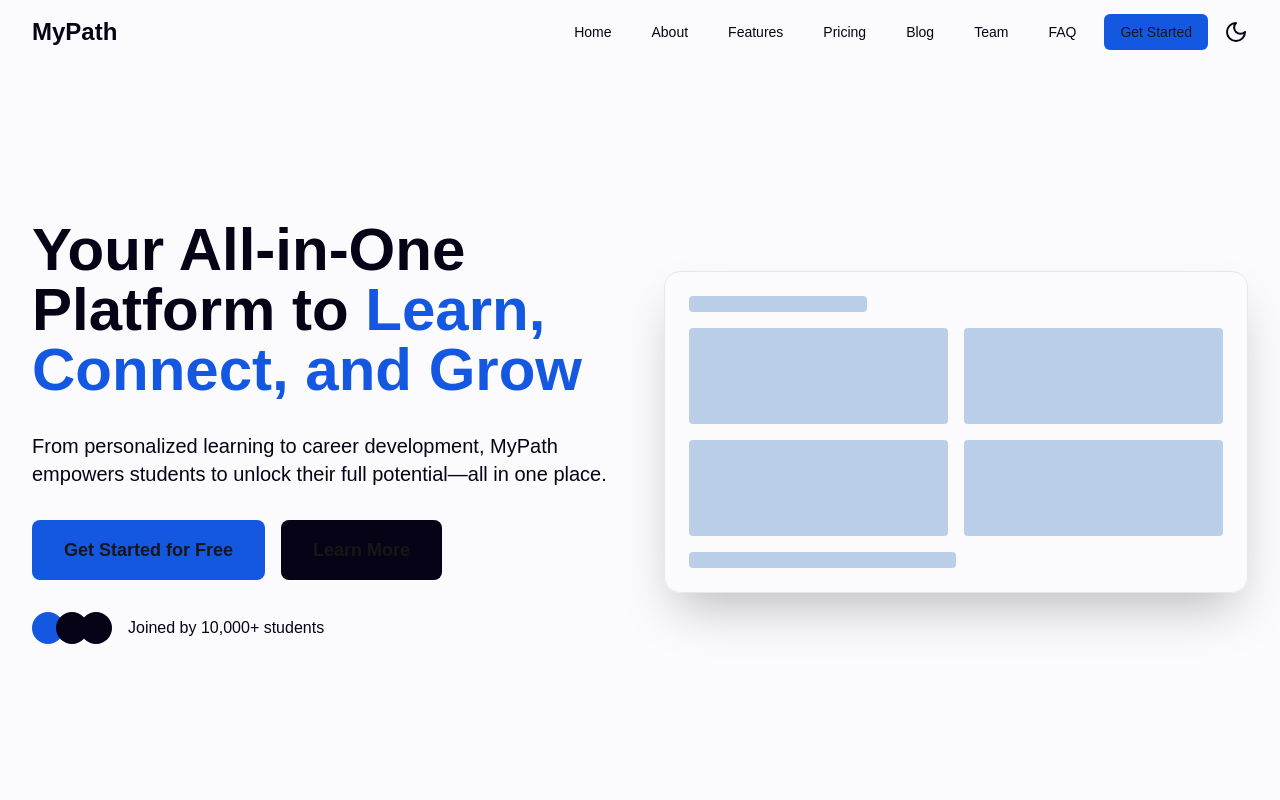
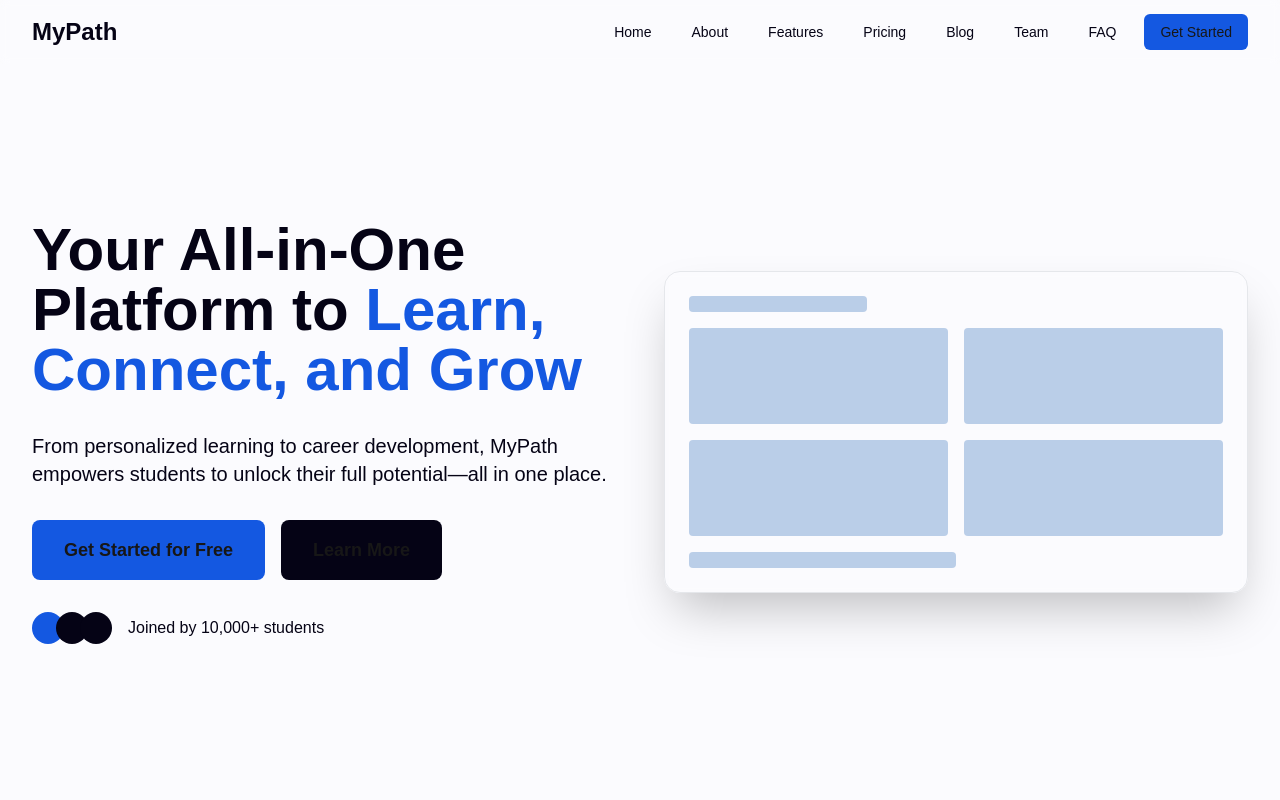
Before and after one commit to azurecoders/upgraded-octo-goggles, a Next.js app: page / in a window 1280 px wide. Shown: the top 800 px of the page. Built offline with nearby package versions, Linux system fonts and the light colour scheme.

Commit message:
Comment Light Mode

```diff
--- a/src/components/Footer.tsx
+++ b/src/components/Footer.tsx
@@ -148,7 +148,7 @@ const Footer = () => {
               <input
                 type="email"
                 placeholder="Enter your email"
-                className="w-full px-4 py-2 rounded-lg dark:bg-gray-800 border border-gray-dark dark:text-dark-primary-text dark:placeholder-gray-400 focus:ring-2 focus:dark:ring-blue-600 focus:border-transparent outline-none"
+                className="w-full px-4 py-2 rounded-lg dark:bg-transparent border border-gray-dark dark:text-dark-primary-text dark:placeholder-gray-400 focus:ring-2 focus:dark:ring-blue-600 focus:border-transparent outline-none"
               />
               <button
                 type="submit"
--- a/src/components/Navbar.tsx
+++ b/src/components/Navbar.tsx
@@ -98,7 +98,7 @@ const Navbar = () => {
               <button className="hover:bg-light-primary/90 bg-light-primary dark:bg-dark-logo-primary dark:text-dark-primary-text px-4 py-2 rounded-md text-sm font-medium hover:dark:bg-dark-logo-primary/90 transition-colors animate__animated animate__pulse animate__infinite">
                 Get Started
               </button>
-              {resolvedTheme === "light" ? (
+              {/* {resolvedTheme === "light" ? (
                 <button
                   className="cursor-pointer text-light-text"
                   onClick={() => setTheme("dark")}
@@ -112,7 +112,7 @@ const Navbar = () => {
                 >
                   <Sun className="cursor-pointer" />
                 </button>
-              )}
+              )} */}
             </div>
           </div>
           <div className="md:hidden outline-none border-none">
@@ -200,7 +200,7 @@ const Navbar = () => {
             <button className="flex-1 bg-light-primary hover:bg-light-primary/90 dark:bg-dark-logo-primary dark:text-dark-primary-text px-4 py-2 rounded-md text-sm font-medium hover:dark:bg-dark-logo-primary/90 transition-colors">
               Get Started
             </button>
-            <div className="ml-4">
+            {/* <div className="ml-4">
               {resolvedTheme === "light" ? (
                 <button
                   className="cursor-pointer text-light-text p-2 rounded-md hover:bg-gray-100 dark:hover:bg-gray-800"
@@ -216,7 +216,7 @@ const Navbar = () => {
                   <Sun className="cursor-pointer" />
                 </button>
               )}
-            </div>
+            </div> */}
           </div>
         </div>
       </div>
```
